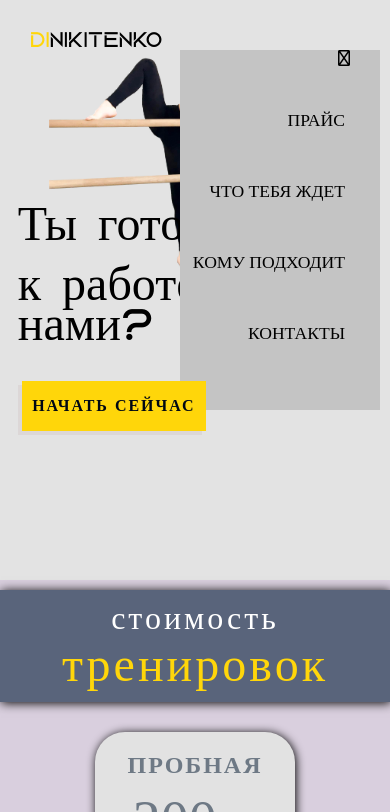
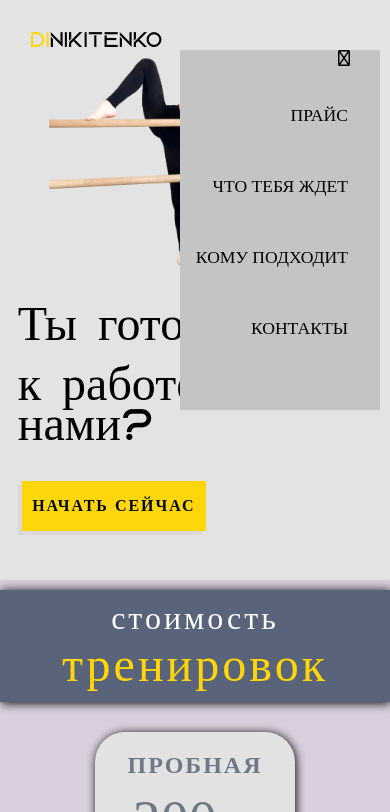
Before and after one commit to ihor07/diana_lend, a website: page index.html in a window 390 px wide. Both pictures are taken after a click on the button 344 px from the left and 59 px from the top of the page. Shown: the top 812 px of the page. Drawn offline with Linux system fonts and the light colour scheme; a web font is replaced by a local one.

Commit message:
upd-STYLE-FOR-MOB

```diff
--- a/style/mediaqueries.css
+++ b/style/mediaqueries.css
@@ -28,10 +28,10 @@
 
 	header nav {
 		display: none;
-		margin-top: 10px;
+		margin-top: 5px;
 		position: absolute;
 		right: 0;
-		margin-right: 5px;
+		margin-right: 2px;
 	}
 
 	header nav a {
@@ -42,11 +42,12 @@
 	}
 
 	header .hamburgerMenu {
-		display: inline-block;
+		display:inline-block;
 	}
 
 	.mainSection {
 		justify-content: center;
+
 	}
 
 	.fa-up {
@@ -154,7 +155,7 @@
 	}
 
 	.mainSection main .content {
-		max-width: 900px;
+		max-width: 750px;
 	}
 
 	.mainSection main .content span {
--- a/style/style.css
+++ b/style/style.css
@@ -154,6 +154,7 @@ header #showMenu {
 }
 
 .mainSection main .content {
+	margin-top: 200px;
 	max-width: 500px;
 	display: flex;
 	flex-direction: column;
```
